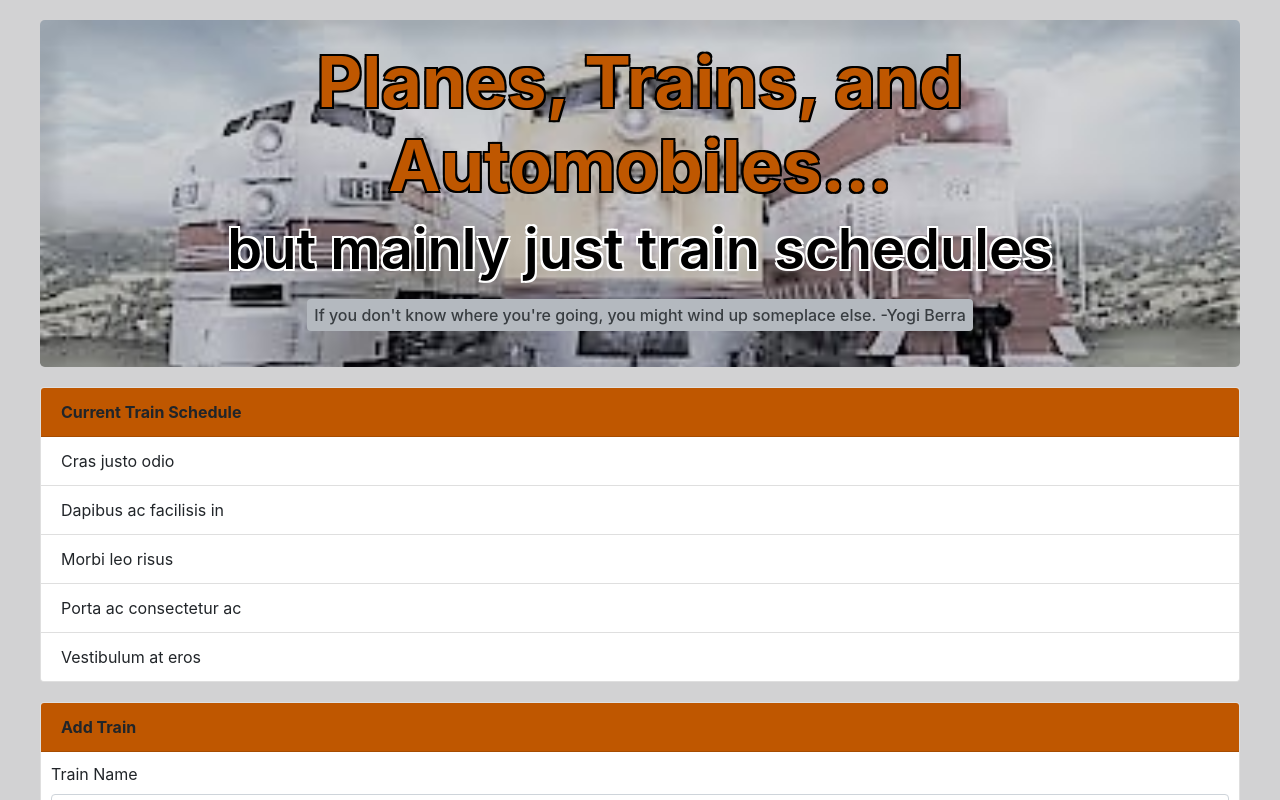
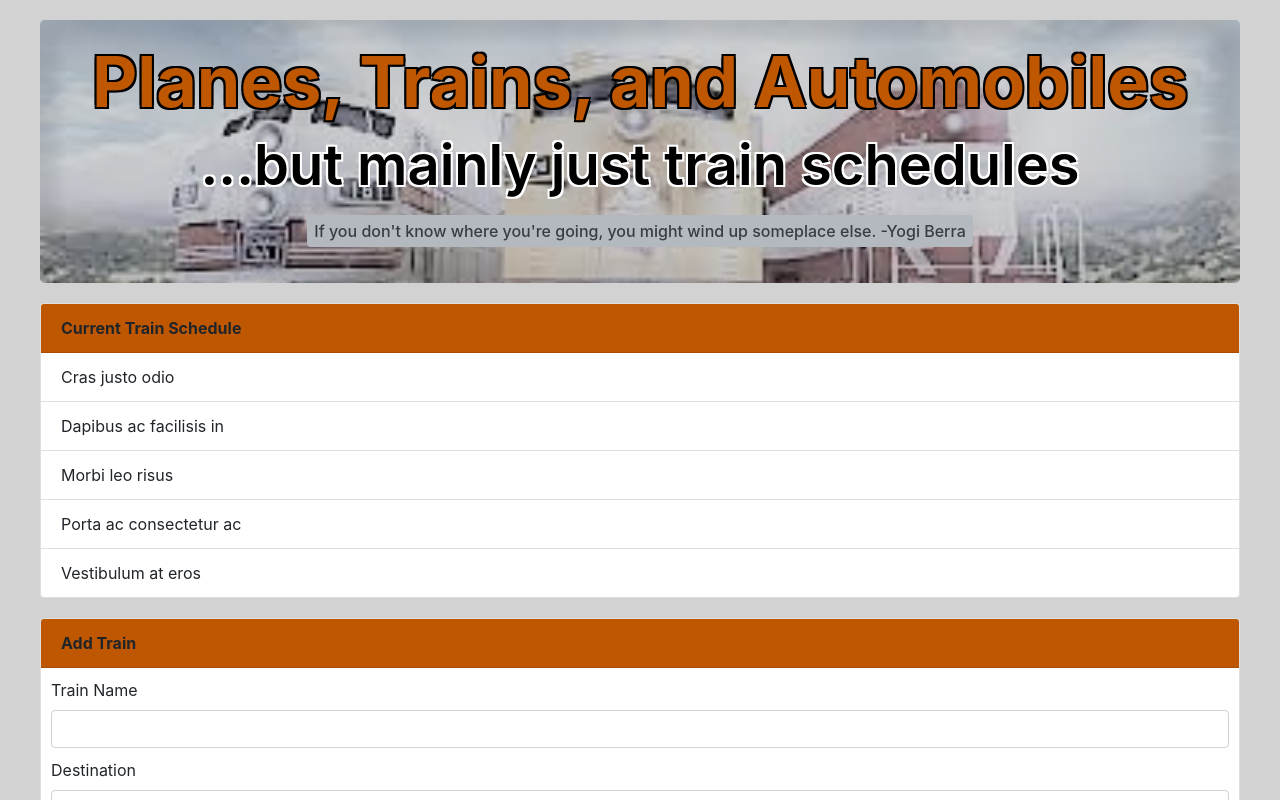
Before and after one commit to Nicolejeanne/TrainScheduler, a plain HTML site: page index.html in a window 1280 px wide. Shown: the top 800 px of the page. Drawn offline with nearby package versions, Linux system fonts and the light colour scheme.

Commit message:
fixed heading

```diff
--- a/index.html
+++ b/index.html
@@ -20,8 +20,8 @@
     <!-- Jumbotron header -->
         <div class="jumbotron jumbotron">
                 <div class="container">
-                  <h1 class="display-4 firstHeader">Planes, Trains, and Automobiles...</h1>
-                    <h2 class= "display-4 secondHeader">but mainly just train schedules</h2>
+                  <h1 class="display-4 firstHeader">Planes, Trains, and Automobiles</h1>
+                    <h2 class= "display-4 secondHeader">...but mainly just train schedules</h2>
                     <div class="alert alert-secondary" role="alert">If you don't know where you're going, you might wind up someplace else. -Yogi Berra
                     </div>
                 </div>
```
